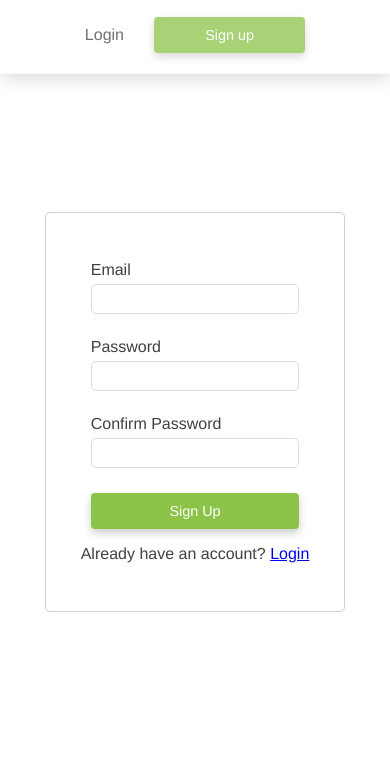
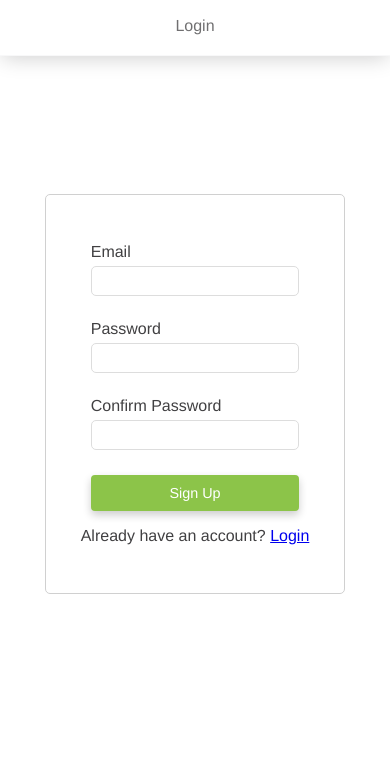
Before and after one commit to lexcorp16/ride-my-way, a plain HTML site: page UI/views/signup.html in a window 390 px wide. Shown: the part 63-844 px from the top of the page. Drawn offline with Linux system fonts and the light colour scheme; a web font is replaced by a local one.

Commit message:
[Chore #158593585] Remove unnecessary links from header

```diff
--- a/UI/assets/css/style.css
+++ b/UI/assets/css/style.css
@@ -112,6 +112,7 @@ header {
   header nav {
     border-top: 1px solid #E8E8E8;
     padding-top: 1.2em;
+    width: 60%;
   }
 }
 
@@ -124,6 +125,7 @@ header a {
 header nav {
   align-items: center;
   display: flex;
+  justify-content: center;
 }
 
 header nav li {
--- a/UI/views/signup.html
+++ b/UI/views/signup.html
@@ -21,9 +21,6 @@
     <nav>
       <li>
         <a href="./login.html">Login</a>
-      </li>
-      <li>
-        <a href="./signup.html" class="btn">Sign up</a>
       </li>
     </nav>
   </header>
```
Also changed, not shown: UI/views/login.html (+0 -3 lines).
